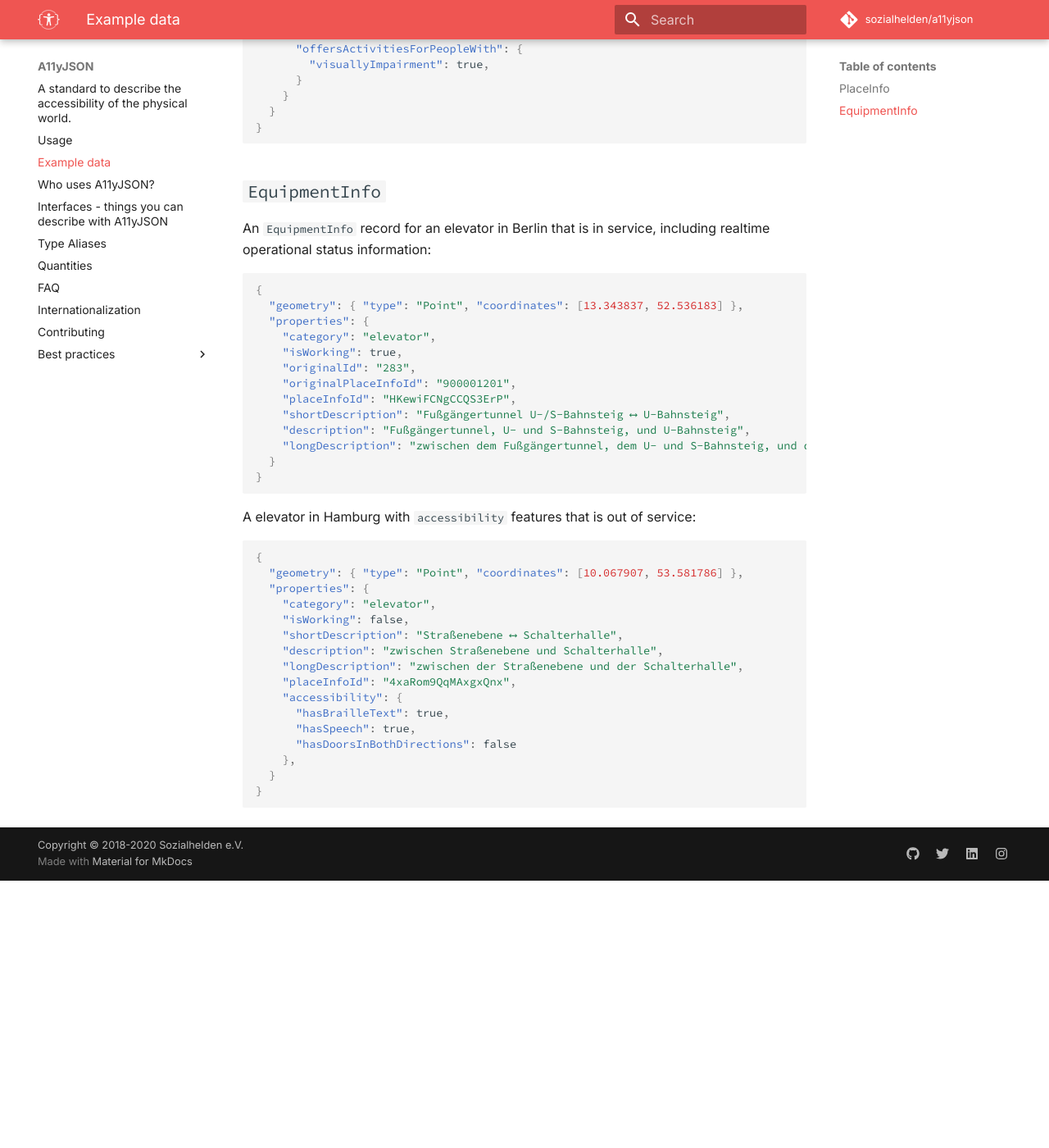
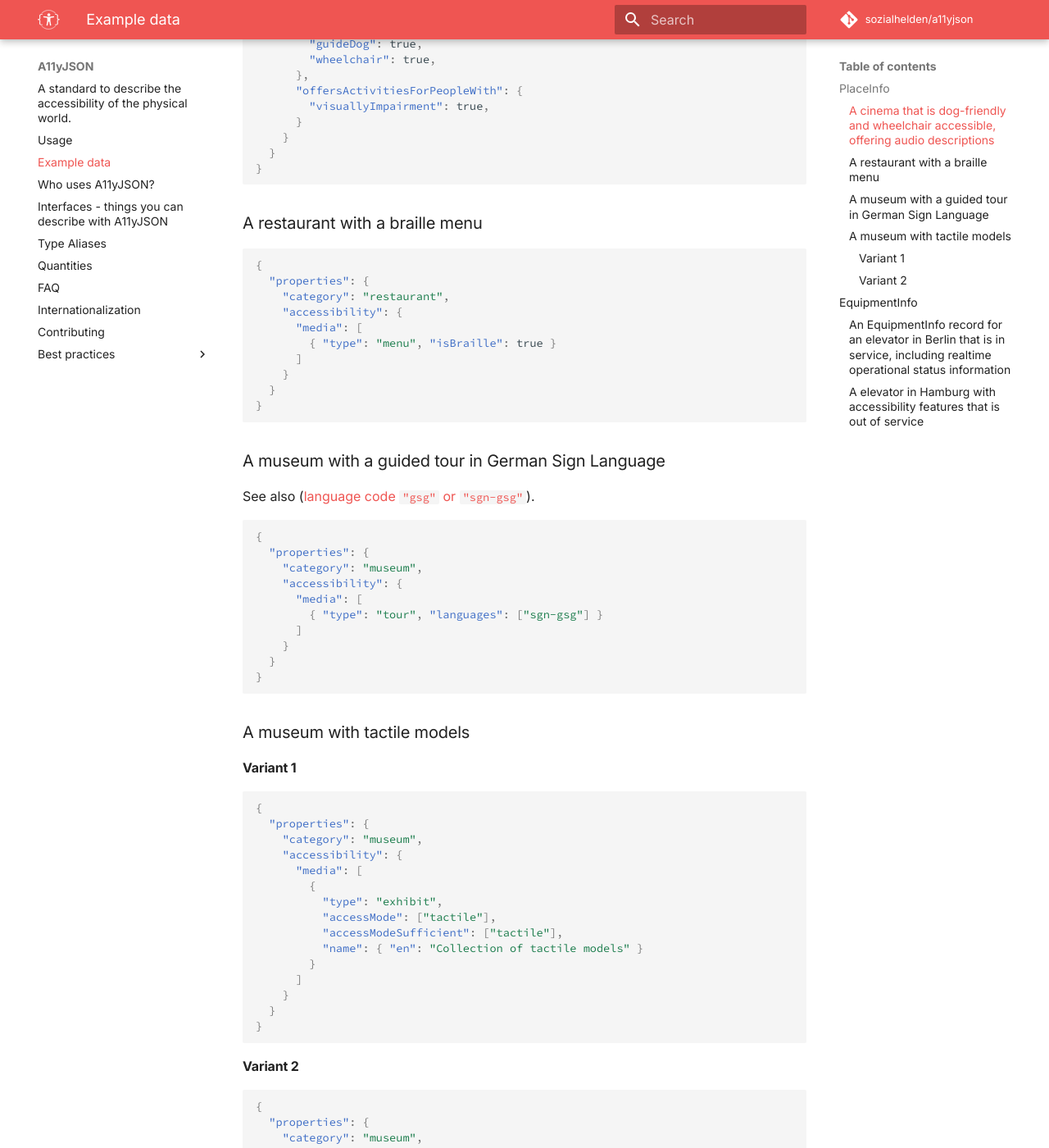
Before and after one commit to sozialhelden/a11yjson, an MkDocs documentation site: the page built from docs/1-example-data.md, in a window 1280 px wide and 1400 px high, scrolled down 1168 px. Shown: the whole window at 82% size. Built offline with MkDocs 1.6.1 and Material for MkDocs 9.7.7, drawn with Linux system fonts in a browser that asks for light colours; comment, search, counter and statistics services are not loaded; before the commit the page ends 2242 px from its top, so only the background shows below that; some of the changed text lies outside the part shown.

Commit message:
Update docs and example data

````diff
--- a/docs/1-example-data.md
+++ b/docs/1-example-data.md
@@ -40,7 +40,7 @@ entrance (no steps), the building is only partially accessible with a wheelchair
 }
 ```
 
-A cinema that is dog-friendly and wheelchair accessible. It offers audio descriptions:
+### A cinema that is dog-friendly and wheelchair accessible, offering audio descriptions
 
 ```json
 {
@@ -61,10 +61,82 @@ A cinema that is dog-friendly and wheelchair accessible. It offers audio descrip
 }
 ```
 
+### A restaurant with a braille menu
+
+```json
+{
+  "properties": {
+    "category": "restaurant",
+    "accessibility": {
+      "media": [
+        { "type": "menu", "isBraille": true }
+      ]
+    }
+  }
+}
+```
+
+### A museum with a guided tour in German Sign Language
+
+See also ([language code `"gsg"` or `"sgn-gsg"`](https://iso639-3.sil.org/code/gsg)).
+
+```json
+{
+  "properties": {
+    "category": "museum",
+    "accessibility": {
+      "media": [
+        { "type": "tour", "languages": ["sgn-gsg"] }
+      ]
+    }
+  }
+}
+```
+
+### A museum with tactile models
+
+#### Variant 1
+
+```json
+{
+  "properties": {
+    "category": "museum",
+    "accessibility": {
+      "media": [
+        {
+          "type": "exhibit",
+          "accessMode": ["tactile"],
+          "accessModeSufficient": ["tactile"],
+          "name": { "en": "Collection of tactile models" }
+        }
+      ]
+    }
+  }
+}
+```
+
+#### Variant 2
+
+```json
+{
+  "properties": {
+    "category": "museum",
+    "accessibility": {
+      "media": [
+        {
+          "type": "exhibit",
+          "isTactile": true,
+          "name": { "en": "Collection of tactile models" }
+        }
+      ]
+    }
+  }
+}
+```
+
 ## `EquipmentInfo`
 
-An `EquipmentInfo` record for an elevator in Berlin that is in service, including realtime
-operational status information:
+### An `EquipmentInfo` record for an elevator in Berlin that is in service, including realtime operational status information
 
 ```json
 {
@@ -82,7 +154,7 @@ operational status information:
 }
 ```
 
-A elevator in Hamburg with `accessibility` features that is out of service:
+### A elevator in Hamburg with `accessibility` features that is out of service
 
 ```json
 {
````
Also changed, not shown: docs/3-interfaces.md (+106 -104 lines), docs/4-type-aliases.md (+1 -1 lines).
